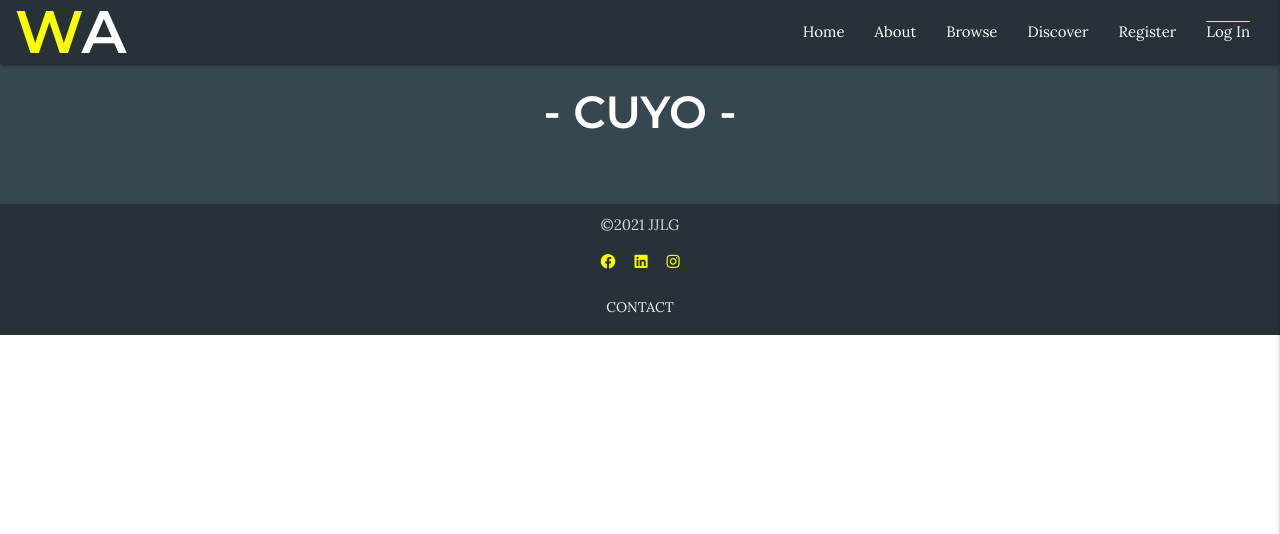
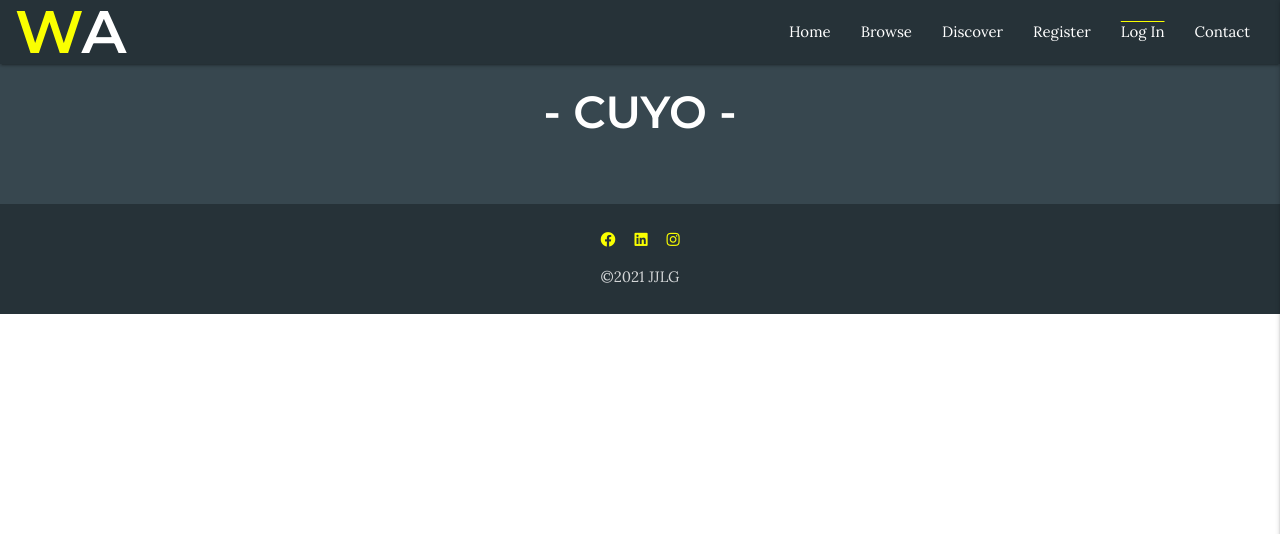
Before and after one commit to jjlg90/Wild-Argentina, a Flask app: page /cuyo in a window 1280 px wide. Shown: the top 534 px of the page. Run offline with Flask 2, Linux system fonts and the light colour scheme; data that the repository does not hold is empty; some libraries are stand-ins or nearby versions.

Commit message:
Move contact form trigger to navbar

```diff
--- a/templates/base.html
+++ b/templates/base.html
@@ -42,7 +42,6 @@
                     <a href="#" data-target="mobile-demo" class="sidenav-trigger right"><i class="fas fa-bars"></i></a>
                     <ul class="right hide-on-med-and-down" style="padding-right: 1rem;">
                         <li id="li-ind"><a href="{{ url_for('index') }}">Home</a></li>
-                        <li id="li-abt"><a href="{{ url_for('index') }}#about-us">About</a></li>
                         <li id="li-xp"><a href="{{ url_for('get_experiences') }}">Browse</a></li>
                         <li id="li-dcv"><a href="{{ url_for('get_regions') }}">Discover</a></li>
                         {% if session.user %}
@@ -53,6 +52,7 @@
                         <li id="li-reg"><a href="{{ url_for('register') }}">Register</a></li>
                         <li id="li-lgi"><a class="log" href="{{ url_for('login') }}">Log In</a></li>
                         {% endif %}
+                        <li><a data-target="modal1" class="modal-trigger">Contact</a></li>
                     </ul>
                 </div>
             </nav>
@@ -62,7 +62,6 @@
         <ul class="sidenav" id="mobile-demo">
             <h4 class="center-align">WILD</br>ARGENTINA</h4>
             <li><a href="{{ url_for('index') }}">Home</a></li>
-            <li><a href="{{ url_for('index') }}#about-us">About</a></li>
             <li><a href="{{ url_for('get_experiences') }}">Browse</a></li>
             <li><a href="{{ url_for('get_regions') }}">Discover</a></li>
             {% if session.user %}
@@ -73,6 +72,7 @@
             <li><a href="{{ url_for('register') }}">Register</a></li>
             <li><a href="{{ url_for('login') }}">Log In</a></li>
             {% endif %}
+            <li><a data-target="modal1" class="modal-trigger">Contact</a></li>
         </ul>
 
     </header>
@@ -102,7 +102,6 @@
         <div class="footer-copyright blue-grey darken-4">
             <div class="container">
                 <div class="row social-links">
-                    <p>©2021 JJLG</p>
                     <ul>
                         <li>
                             <a href="https://www.facebook.com" target="_blank"><i class="fab fa-facebook"></i></a>
@@ -114,9 +113,7 @@
                             <a href="https://www.instagram.com" target="_blank"><i class="fab fa-instagram"></i></a>
                         </li>
                     </ul>
-                    <a data-target="modal1" class="grey-text modal-trigger text-lighten-4 btn-flat">
-                        <p id="contact">Contact</p>
-                    </a>
+                    <p>©2021 JJLG</p>
                 </div>
             </div>
         </div>
```
Also changed, not shown: README.md.
